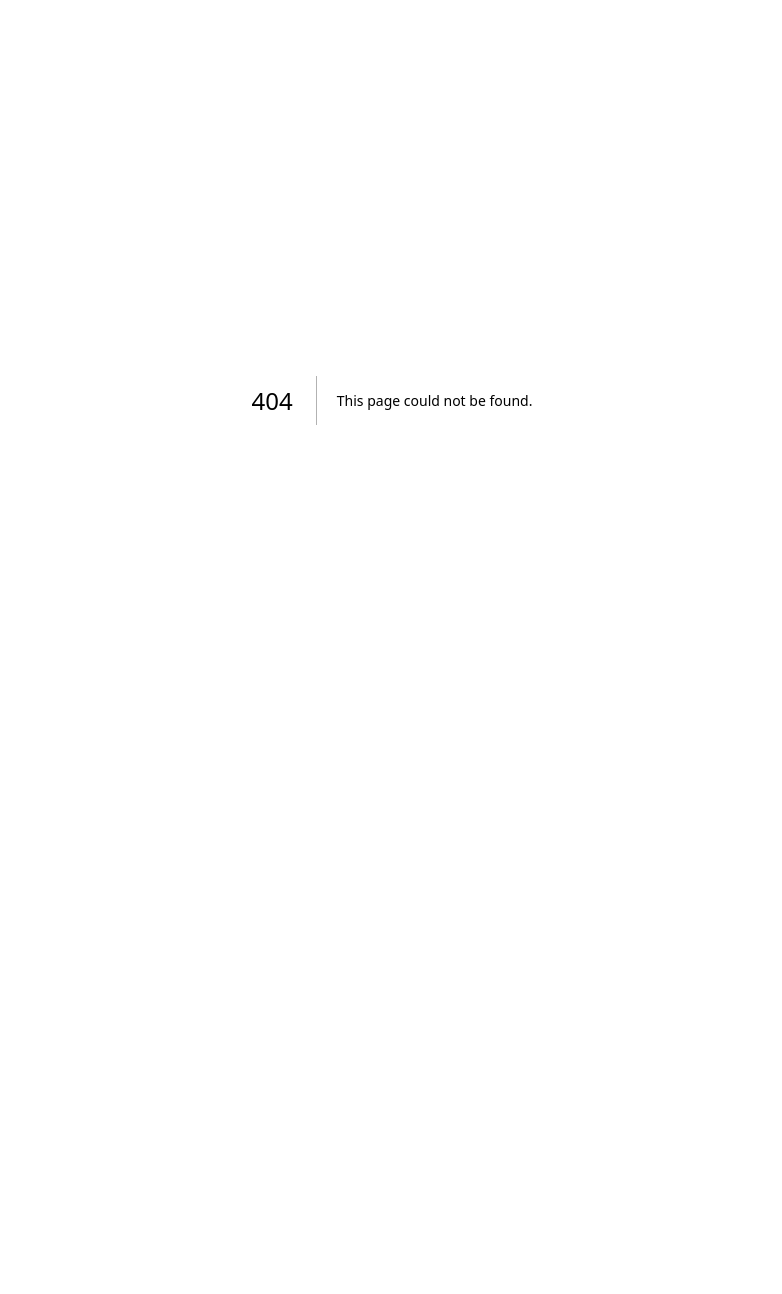
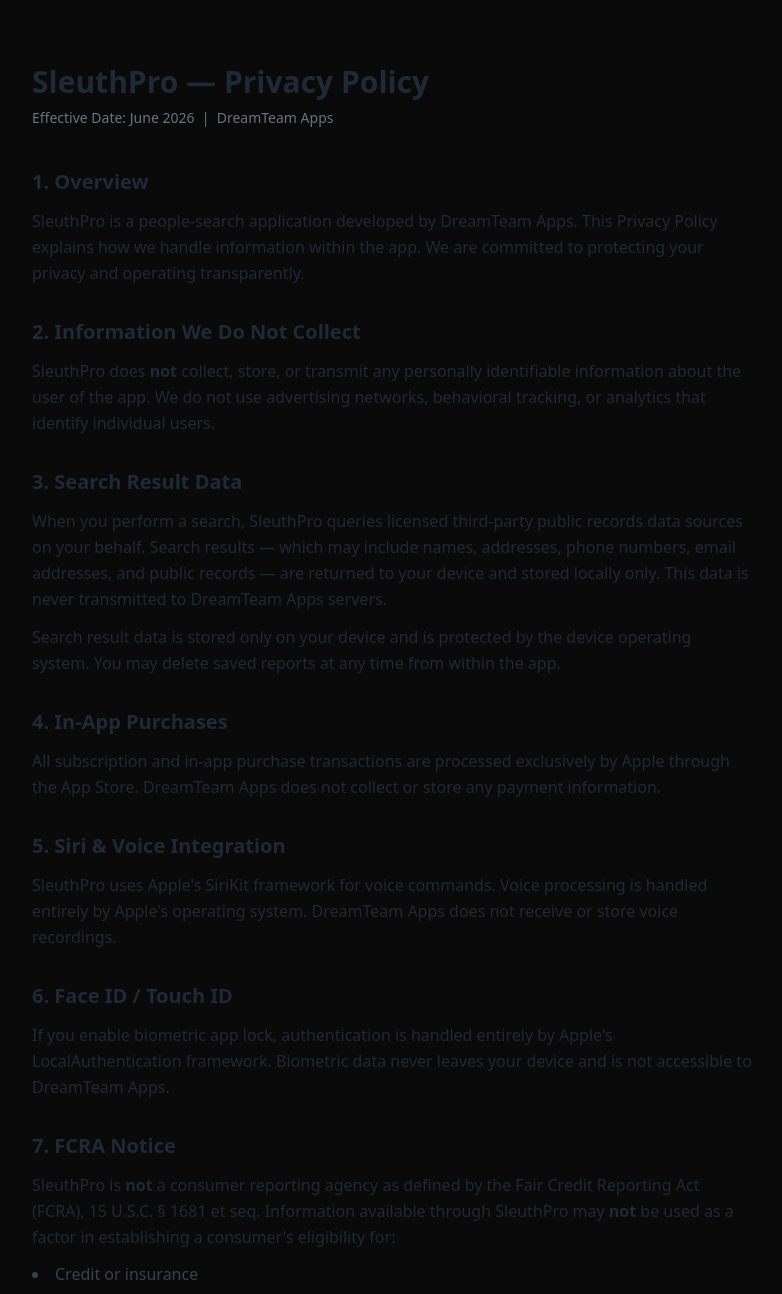
Before and after one commit to Maverick9123/dreamteamapps-website, a Next.js app: page /privacy/sleuthpro in a window 1280 px wide. Before the commit this address had no page. Shown: the top 1294 px of the page, without its empty margins (248-1030 px from the left). Before the commit the page ends 800 px from the top, so only its background shows below. Built offline with nearby package versions, Linux system fonts and the light colour scheme.

Commit message:
Create page.tsx

```diff
--- /dev/null
+++ b/app/privacy/sleuthpro/page.tsx
@@ -0,0 +1,77 @@
+export const metadata = {
+  title: "SleuthPro Privacy Policy | DreamTeam Apps",
+  description: "Privacy Policy for SleuthPro people search app.",
+}
+
+export default function SleuthProPrivacyPolicy() {
+  return (
+    <main className="max-w-3xl mx-auto px-6 py-16 text-gray-800">
+      <h1 className="text-3xl font-bold mb-2">SleuthPro — Privacy Policy</h1>
+      <p className="text-sm text-gray-500 mb-10">Effective Date: June 2026 &nbsp;|&nbsp; DreamTeam Apps</p>
+
+      <section className="mb-8">
+        <h2 className="text-xl font-semibold mb-3">1. Overview</h2>
+        <p className="leading-relaxed">SleuthPro is a people-search application developed by DreamTeam Apps. This Privacy Policy explains how we handle information within the app. We are committed to protecting your privacy and operating transparently.</p>
+      </section>
+
+      <section className="mb-8">
+        <h2 className="text-xl font-semibold mb-3">2. Information We Do Not Collect</h2>
+        <p className="leading-relaxed mb-3">SleuthPro does <strong>not</strong> collect, store, or transmit any personally identifiable information about the user of the app. We do not use advertising networks, behavioral tracking, or analytics that identify individual users.</p>
+      </section>
+
+      <section className="mb-8">
+        <h2 className="text-xl font-semibold mb-3">3. Search Result Data</h2>
+        <p className="leading-relaxed mb-3">When you perform a search, SleuthPro queries licensed third-party public records data sources on your behalf. Search results — which may include names, addresses, phone numbers, email addresses, and public records — are returned to your device and stored locally only. This data is never transmitted to DreamTeam Apps servers.</p>
+        <p className="leading-relaxed">Search result data is stored only on your device and is protected by the device operating system. You may delete saved reports at any time from within the app.</p>
+      </section>
+
+      <section className="mb-8">
+        <h2 className="text-xl font-semibold mb-3">4. In-App Purchases</h2>
+        <p className="leading-relaxed">All subscription and in-app purchase transactions are processed exclusively by Apple through the App Store. DreamTeam Apps does not collect or store any payment information.</p>
+      </section>
+
+      <section className="mb-8">
+        <h2 className="text-xl font-semibold mb-3">5. Siri &amp; Voice Integration</h2>
+        <p className="leading-relaxed">SleuthPro uses Apple's SiriKit framework for voice commands. Voice processing is handled entirely by Apple's operating system. DreamTeam Apps does not receive or store voice recordings.</p>
+      </section>
+
+      <section className="mb-8">
+        <h2 className="text-xl font-semibold mb-3">6. Face ID / Touch ID</h2>
+        <p className="leading-relaxed">If you enable biometric app lock, authentication is handled entirely by Apple's LocalAuthentication framework. Biometric data never leaves your device and is not accessible to DreamTeam Apps.</p>
+      </section>
+
+      <section className="mb-8">
+        <h2 className="text-xl font-semibold mb-3">7. FCRA Notice</h2>
+        <p className="leading-relaxed mb-3">SleuthPro is <strong>not</strong> a consumer reporting agency as defined by the Fair Credit Reporting Act (FCRA), 15 U.S.C. § 1681 et seq. Information available through SleuthPro may <strong>not</strong> be used as a factor in establishing a consumer's eligibility for:</p>
+        <ul className="list-disc list-inside space-y-1 mb-3 text-gray-700">
+          <li>Credit or insurance</li>
+          <li>Employment or volunteer positions</li>
+          <li>Tenant screening or housing</li>
+          <li>Government licenses or benefits</li>
+          <li>Any other purpose covered by the FCRA</li>
+        </ul>
+        <p className="leading-relaxed">SleuthPro is intended for lawful personal research purposes only.</p>
+      </section>
+
+      <section className="mb-8">
+        <h2 className="text-xl font-semibold mb-3">8. Children's Privacy</h2>
+        <p className="leading-relaxed">SleuthPro is not directed to children under the age of 18 and does not knowingly collect information from minors.</p>
+      </section>
+
+      <section className="mb-8">
+        <h2 className="text-xl font-semibold mb-3">9. Changes to This Policy</h2>
+        <p className="leading-relaxed">We may update this Privacy Policy from time to time. Any changes will be reflected on this page with an updated effective date. Continued use of SleuthPro after changes constitutes acceptance of the revised policy.</p>
+      </section>
+
+      <section className="mb-8">
+        <h2 className="text-xl font-semibold mb-3">10. Contact</h2>
+        <p className="leading-relaxed">For privacy questions or concerns, contact us at:</p>
+        <p className="mt-2 font-medium">DreamTeam Apps<br />
+        <a href="mailto:admin@dreamteamapps.com" className="text-blue-600 underline">admin@dreamteamapps.com</a><br />
+        <a href="https://www.dreamteamapps.com" className="text-blue-600 underline">www.dreamteamapps.com</a></p>
+      </section>
+
+      <p className="text-xs text-gray-400 mt-12 border-t pt-6">© 2026 DreamTeam Apps. All rights reserved.</p>
+    </main>
+  )
+}
```
